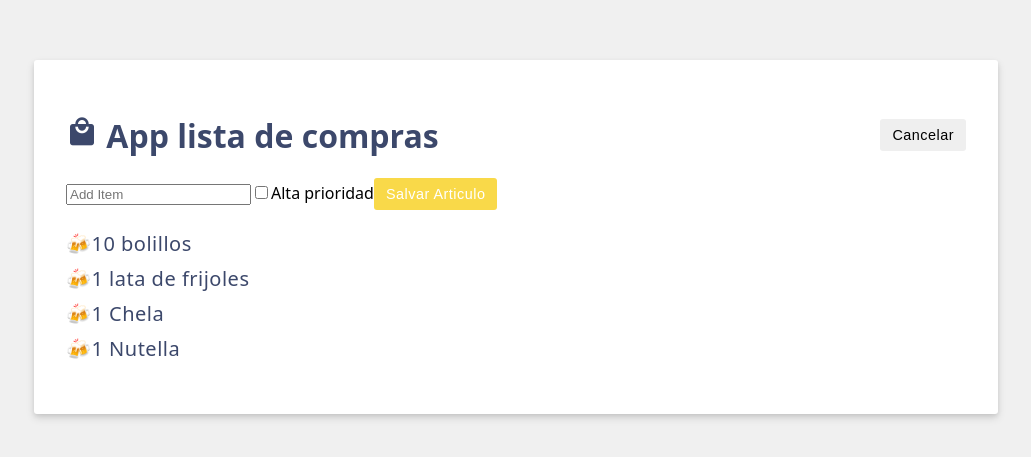
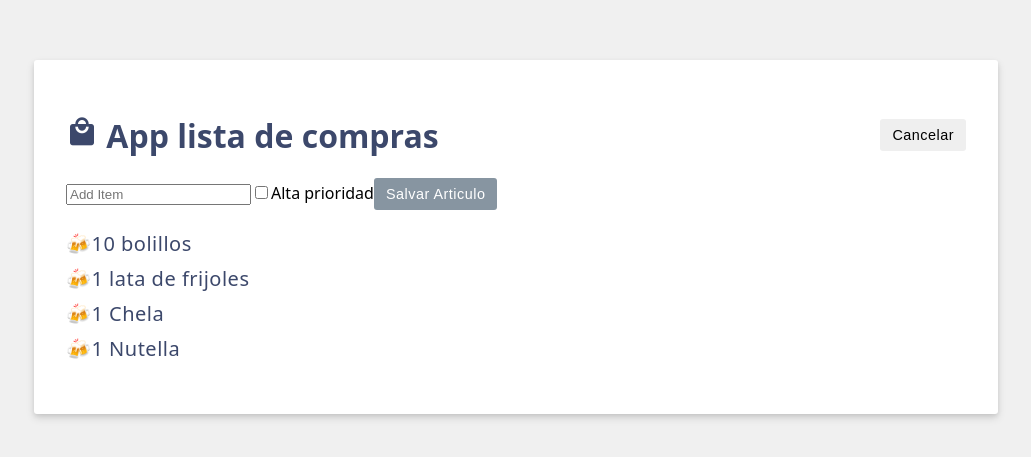
Before and after one commit to Yampyyii/DADM-2024B, a Vue app: page / in a window 1280 px wide. Shown: the part 163-620 px from the top of the page, without its empty margins (124-1155 px from the left). Built offline with nearby package versions, Linux system fonts and the light colour scheme.

Commit message:
🌟S13 Entrega condicional Deshabilita el boton cuando el input esta vacio

```diff
--- a/src/App.vue
+++ b/src/App.vue
@@ -62,6 +62,7 @@ v-model.trim="newItem">
 <label><input type="checkbox" v-model="newItemHighPriority">Alta prioridad</label>
 <!--boton-->
 <button
+:disabled="newItem.length===0"
 class="btn btn-primary">
 Salvar Articulo
 </button>
```
